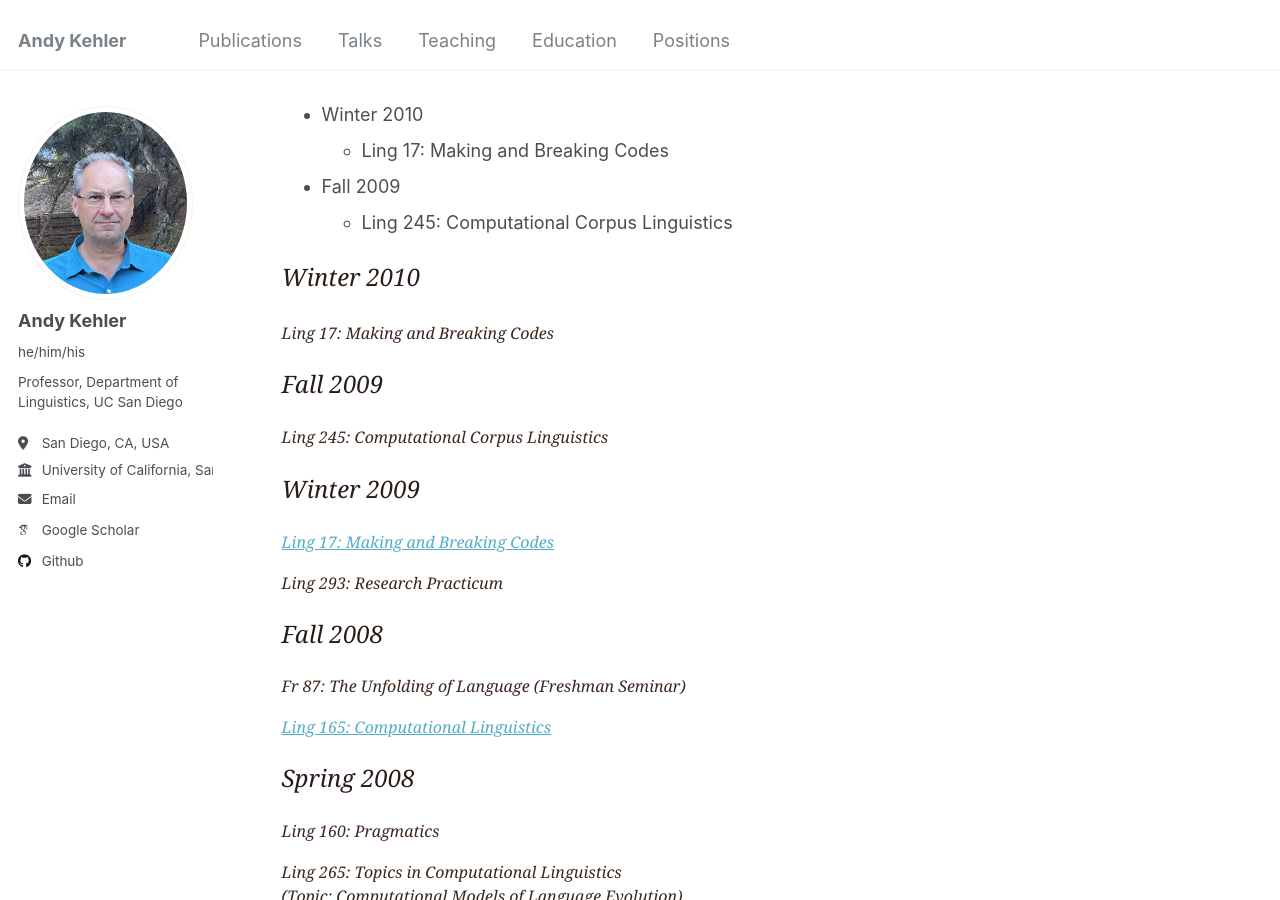
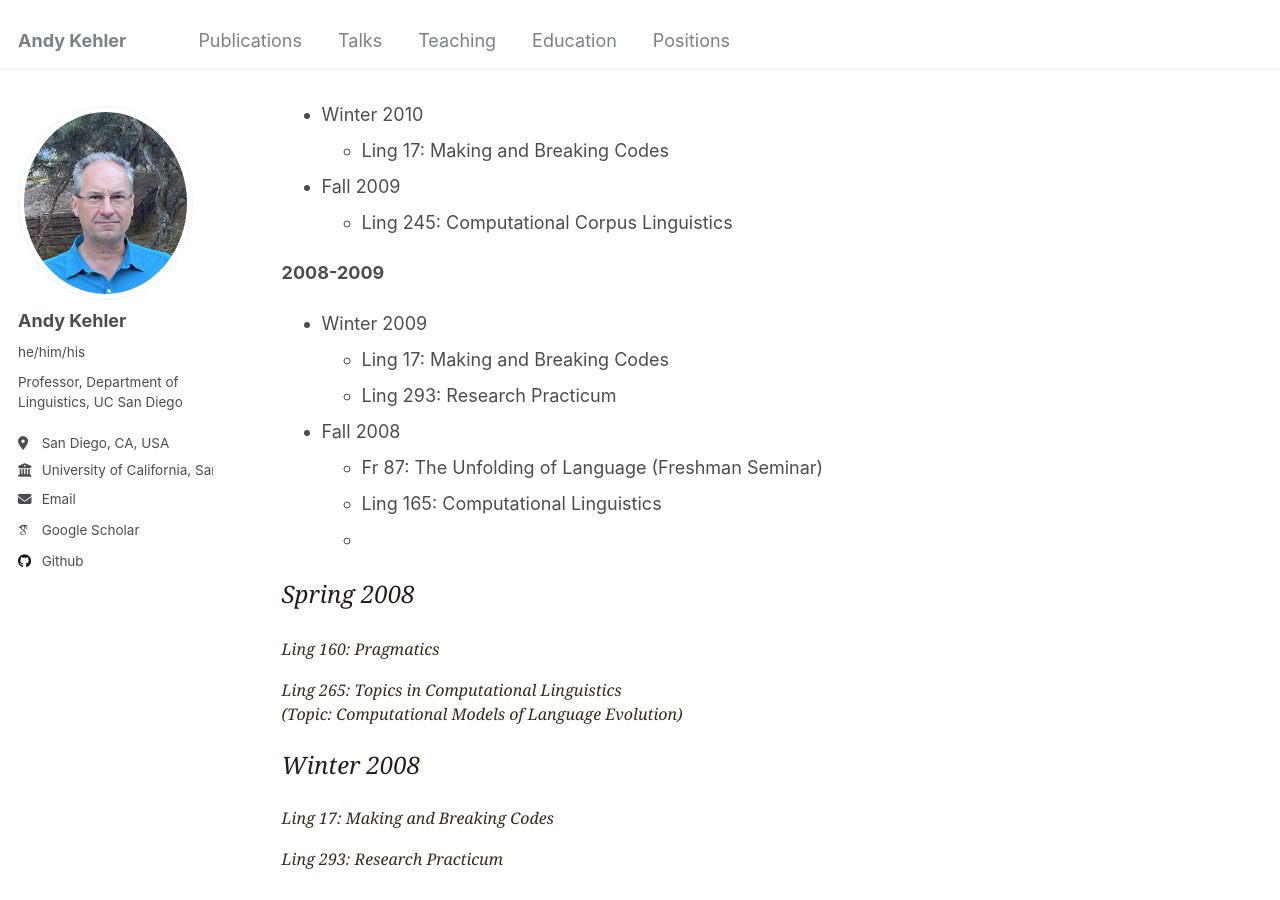
Before and after one commit to akehler/akehler.github.io, a Jekyll site: the page built from _pages/teaching.html, in a window 1280 px wide and 900 px high, scrolled down 4151 px. Built offline with Jekyll 4.4.1, drawn with Linux system fonts in a browser that asks for light colours; some web fonts are replaced.

Commit message:
Update teaching.html

```diff
--- a/_pages/teaching.html
+++ b/_pages/teaching.html
@@ -472,62 +472,43 @@ Ling 245: Computational Corpus Linguistics
 </ul>
 </ul>
 
+<p></p>
+<strong>2008-2009</strong>
+<p></p>
+
+<ul>
+<li>Winter 2009
+</li>
+<ul>
+<li>
+Ling 17: Making and Breaking Codes
+</li>
+<li>
+Ling 293: Research Practicum
+</li>
+</ul>
+<li>Fall 2008
+</li>
+<ul>
+<li>
+Fr 87: The Unfolding of Language (Freshman Seminar)
+</li>
+<li>
+Ling 165: Computational Linguistics
+</li>
+</ul>
+<ul>
+<li>
+
+</li>
+</ul>
+</ul>
+
 <p>
 <p>
 
 
 
-
-
-          <p><font face="Georgia, Times New Roman, Times, serif" size="3" color="#281C17">
-         <font size="5"><i>Winter 2010</font></p>
-
-
-<font color="#3C271C">Ling 17:
-Making and Breaking Codes</font>
-
-<p>
-
-
-          <p><font face="Georgia, Times New Roman, Times, serif" size="3" color="#281C17">
-         <font size="5"><i>Fall 2009</i></font></p>
-
-<font color="#3C271C">Ling 245:
-Computational Corpus Linguistics</font>
-
-<p>
-
-
-          <p><font face="Georgia, Times New Roman, Times, serif" size="3" color="#281C17">
-         <font size="5"><i>Winter 2009</font></p>
-
-
-<font color="#3C271C"><a HREF="Lign17-W09-Syllabus.pdf">Ling 17:
-Making and Breaking Codes</a></font>
-
-<p>
-
-<font color="#3C271C">Ling 293:
-Research Practicum</font>
-
-
-<p>
-
-
-          <p><font face="Georgia, Times New Roman, Times, serif" size="3" color="#281C17">
-         <font size="5"><i>Fall 2008</font></p>
-
-
-<font color="#3C271C">Fr 87:
-The Unfolding of Language (Freshman Seminar)
-</font>
-
-<p>
-
-<font color="#3C271C"><a HREF="165syllabus-f08.pdf">Ling 165:
-Computational Linguistics</a></font>
-
-<p>
 
           <p><font face="Georgia, Times New Roman, Times, serif" size="3" color="#281C17">
          <font size="5"><i>Spring 2008</font></p>
```
